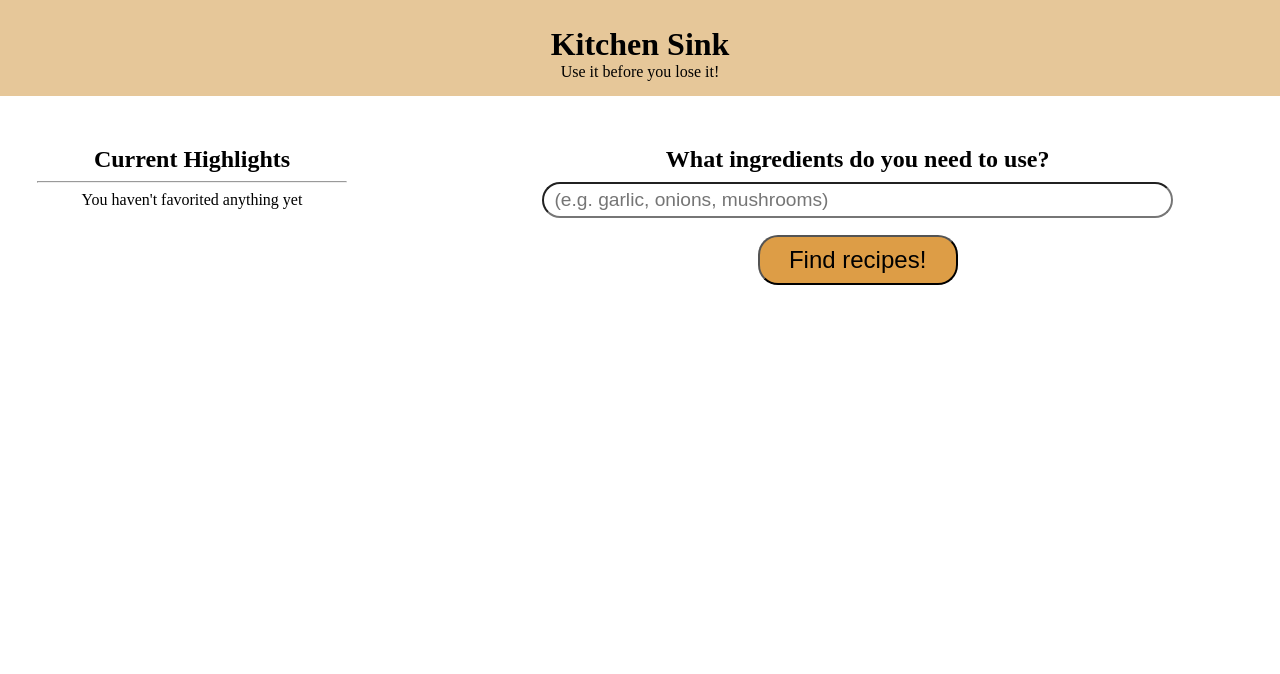
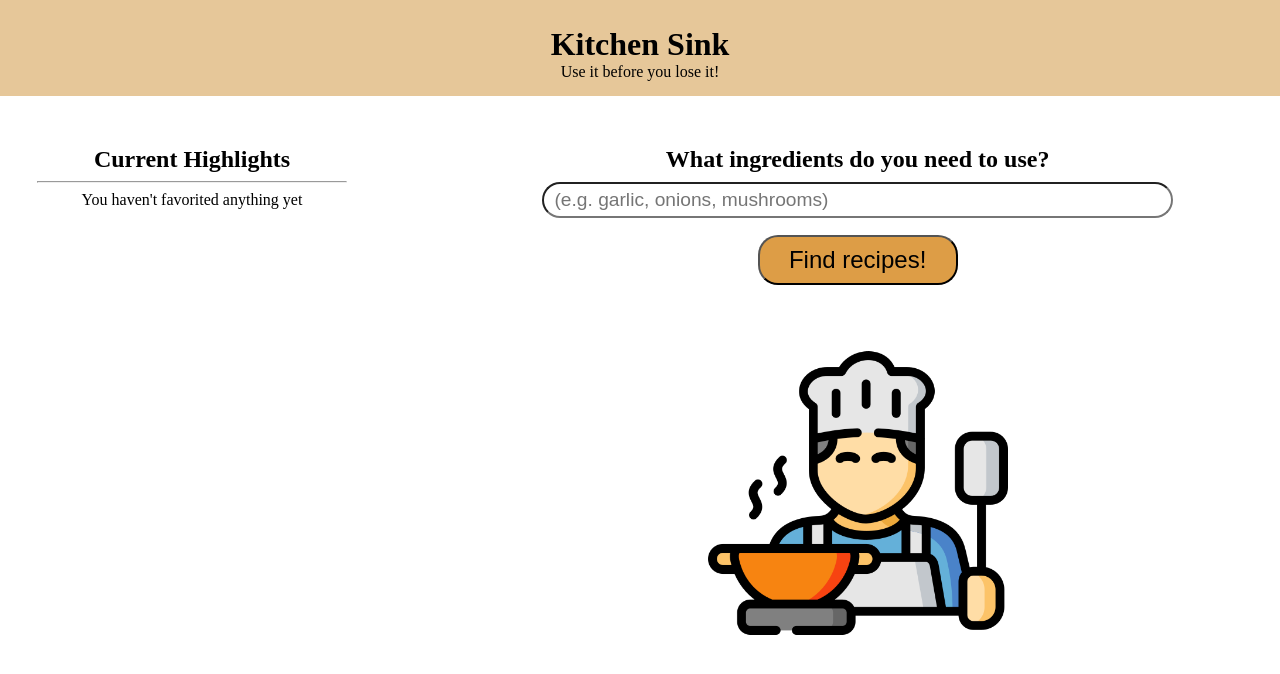
Before and after one commit to CJSpohn/niche, a React (Create React App) app: page / in a window 1280 px wide. Shown: the top 674 px of the page. Built offline with nearby package versions, Linux system fonts and the light colour scheme.

Commit message:
Add flaticon

```diff
--- a/public/index.html
+++ b/public/index.html
@@ -2,14 +2,14 @@
 <html lang="en">
   <head>
     <meta charset="utf-8" />
-    <link rel="icon" href="%PUBLIC_URL%/favicon.ico" />
+    <link rel="icon" href="%PUBLIC_URL%/cooking.png" />
     <meta name="viewport" content="width=device-width, initial-scale=1" />
     <meta name="theme-color" content="#000000" />
     <meta
       name="Kitchen Sink"
       content="Use your food before you lose your food!"
     />
-    <link rel="apple-touch-icon" href="%PUBLIC_URL%/logo192.png" />
+    <link rel="apple-touch-icon" href="%PUBLIC_URL%/cooking.png" />
     <!--
       manifest.json provides metadata used when your web app is installed on a
       user's mobile device or desktop. See https://developers.google.com/web/fundamentals/web-app-manifest/
--- a/src/components/RecipeForm/RecipeForm.css
+++ b/src/components/RecipeForm/RecipeForm.css
@@ -27,6 +27,12 @@
   background-color: #A44703;
 }
 
+.placeholder-image {
+  height: 300px;
+  width: 300px;
+  margin-top: 50px;
+}
+
 
 @media screen and (max-width: 900px) {
   .input {
--- a/src/components/RecipeForm/RecipeForm.js
+++ b/src/components/RecipeForm/RecipeForm.js
@@ -5,21 +5,25 @@ import Loader from '../Loader/Loader';
 import ErrorPage from '../ErrorPage/ErrorPage'
 import api from './RecipeFetch.js';
 import './RecipeForm.css';
+import chef from '../../cooking.png';
+
 
 const RecipeForm = ({ setCurrentRecipe, favorites, setFavorites, recipes, setRecipes }) => {
   const [ingredients, setIngredients] = useState('');
   const [loading, setLoading] = useState(false);
   const [error, setError] = useState(false);
+  const [noResults, setNoResults] = useState(false);
 
   const getRecipes = async (e) => {
     setLoading(true);
+    setNoResults(false);
     const apiKey = process.env.REACT_APP_SPOON_KEY;
     e.preventDefault();
     const ingredientsSearchQuery = ingredients.replaceAll(' ', '');
     try {
       const data = await api.getRecipes(`https://api.spoonacular.com/recipes/complexSearch?includeIngredients=${ingredientsSearchQuery}&addRecipeInformation=true&fillIngredients=true&number=5&apiKey=${apiKey}`)
       const results = await data.json();
-      setRecipes(results.results);
+      results.results.length === 0 ? setNoResults(true) : setRecipes(results.results);
       setIngredients('');
       setLoading(false);
     } catch (e) {
@@ -42,15 +46,18 @@ const RecipeForm = ({ setCurrentRecipe, favorites, setFavorites, recipes, setRec
         />
         <button onClick={e => getRecipes(e)} className="search-btn">Find recipes!</button>
       </form>
-      {recipes.length !== 0 && !error &&
-        <RecipeResults
+      {loading ? <Loader /> : null}
+      {noResults && <p>Nothing came back from that search</p>}
+      {recipes.length === 0 && !error &&
+        <img className="placeholder-image" src={chef} alt="A happy chef" />}
+        {recipes.length !== 0 && !error &&
+          <RecipeResults
           setCurrentRecipe={setCurrentRecipe}
           setFavorites={setFavorites}
           recipes={recipes}
           favorites={favorites}
           />
-      }
-      {loading ? <Loader /> : null}
+        }
       {error && <ErrorPage />}
     </>
   )
```
Also changed, not shown: public/cooking.png (added), src/cooking.png (added).
